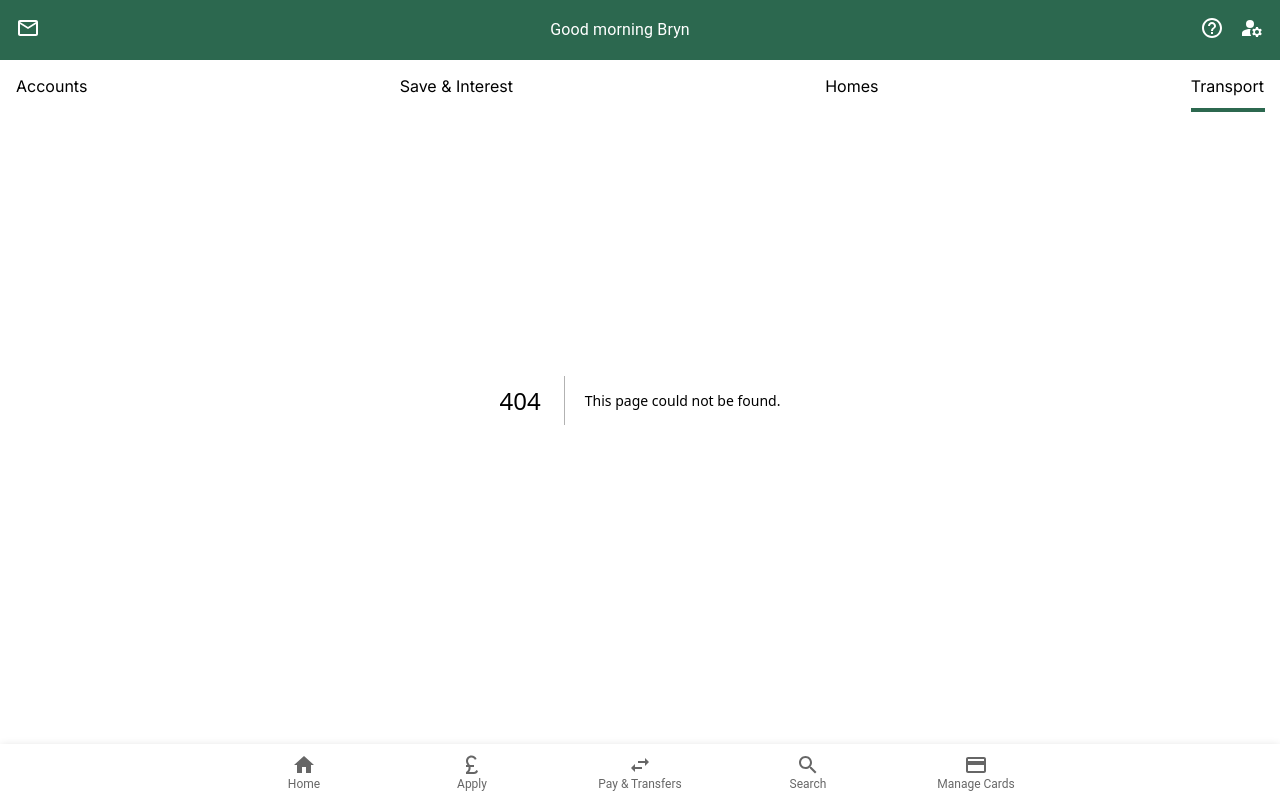
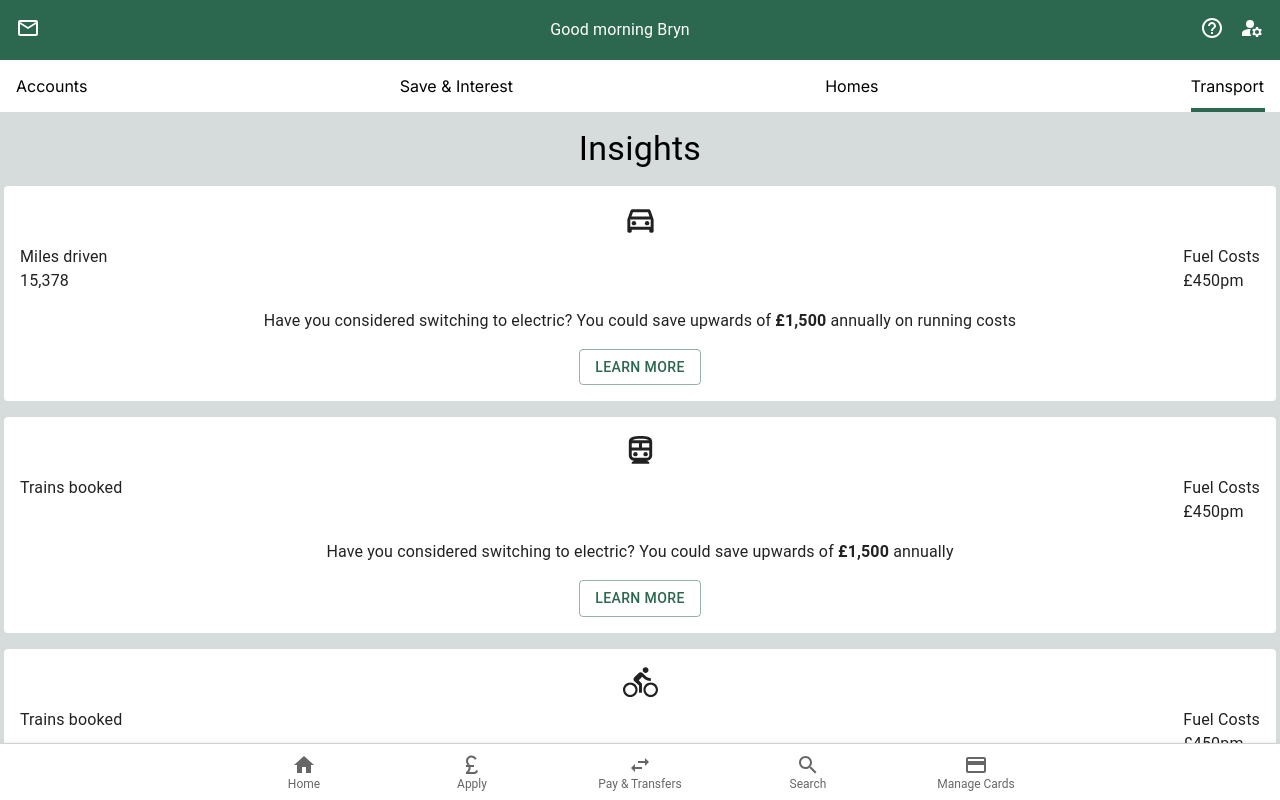
Before and after one commit to lam218/hack-9324, a Next.js app: page /insights in a window 1280 px wide. Before the commit this address had no page. Built offline with nearby package versions, Linux system fonts and the light colour scheme.

Commit message:
new commit

```diff
--- /dev/null
+++ b/src/app/insights/page.tsx
@@ -0,0 +1,193 @@
+"use client";
+
+import React from "react";
+import Link from "next/link";
+import Typography from "@mui/material/Typography";
+import { Button } from "@mui/material";
+import Box from "@mui/material/Box";
+import { Paper } from "@mui/material";
+import DirectionsCarFilledOutlinedIcon from "@mui/icons-material/DirectionsCarFilledOutlined";
+import DirectionsSubwayFilledOutlinedIcon from "@mui/icons-material/DirectionsSubwayFilledOutlined";
+import DirectionsBikeOutlinedIcon from "@mui/icons-material/DirectionsBikeOutlined";
+
+const Insights: React.FC = () => {
+  return (
+    <Box
+      sx={{
+        position: "fixed",
+        top: 112,
+        width: "calc(100%)",
+        overflow: "scroll",
+        height: "calc(100vh - 169px)",
+      }}
+    >
+      <Box sx={{ display: "flex", justifyContent: "center", marginTop: 2 }}>
+        <Typography variant="h4">Insights</Typography>
+      </Box>
+      <Box
+        sx={{
+          display: "flex",
+          flexDirection: "column",
+          alignContent: "center",
+          alignItems: "center",
+        }}
+      >
+        <Paper
+          elevation={0}
+          sx={{
+            width: "calc(100% - 8px)",
+            marginTop: 2,
+            marginRight: 1,
+            marginLeft: 1,
+            padding: 2,
+            display: "flex",
+            flexDirection: "column",
+            justifyContent: "center",
+            alignItems: "center",
+          }}
+        >
+          <DirectionsCarFilledOutlinedIcon fontSize="large" />
+          <Box
+            sx={{
+              marginTop: 1,
+              display: "flex",
+              flexDirection: "row",
+              justifyContent: "space-between",
+              width: "100%",
+            }}
+          >
+            <Box>
+              <Typography>Miles driven</Typography>
+              <Typography>15,378</Typography>
+            </Box>
+            <Box>
+              <Typography>Fuel Costs</Typography>
+              <Typography>£450pm</Typography>
+            </Box>
+          </Box>
+          <Box
+            sx={{
+              display: "flex",
+              flexDirection: "column",
+              alignContent: "center",
+              alignItems: "center",
+              marginTop: 2,
+            }}
+          >
+            <Typography>
+              Have you considered switching to electric? You could save upwards
+              of <strong>£1,500</strong> annually on running costs
+            </Typography>
+            <Button variant="outlined" color="primary" sx={{ marginTop: 2 }}>
+              <Link href='/cars'>Learn more</Link>
+            </Button>
+          </Box>
+        </Paper>
+        <Paper
+          elevation={0}
+          sx={{
+            width: "calc(100% - 8px)",
+            marginTop: 2,
+            marginRight: 1,
+            marginLeft: 1,
+            padding: 2,
+            display: "flex",
+            flexDirection: "column",
+            justifyContent: "center",
+            alignItems: "center",
+          }}
+        >
+          <DirectionsSubwayFilledOutlinedIcon fontSize="large" />
+          <Box
+            sx={{
+              marginTop: 1,
+              display: "flex",
+              flexDirection: "row",
+              justifyContent: "space-between",
+              width: "100%",
+            }}
+          >
+            <Box>
+              <Typography>Trains booked</Typography>
+              <Typography></Typography>
+            </Box>
+            <Box>
+              <Typography>Fuel Costs</Typography>
+              <Typography>£450pm</Typography>
+            </Box>
+          </Box>
+          <Box
+            sx={{
+              display: "flex",
+              flexDirection: "column",
+              alignContent: "center",
+              alignItems: "center",
+              marginTop: 2,
+            }}
+          >
+            <Typography>
+              Have you considered switching to electric? You could save upwards
+              of <strong>£1,500</strong> annually
+            </Typography>
+            <Button variant="outlined" color="primary" sx={{ marginTop: 2 }}>
+              Learn more
+            </Button>
+          </Box>
+        </Paper>
+        <Paper
+          elevation={0}
+          sx={{
+            width: "calc(100% - 8px)",
+            marginTop: 2,
+            marginRight: 1,
+            marginLeft: 1,
+            padding: 2,
+            display: "flex",
+            flexDirection: "column",
+            justifyContent: "center",
+            alignItems: "center",
+          }}
+        >
+          <DirectionsBikeOutlinedIcon fontSize="large" />
+          <Box
+            sx={{
+              marginTop: 1,
+              display: "flex",
+              flexDirection: "row",
+              justifyContent: "space-between",
+              width: "100%",
+            }}
+          >
+            <Box>
+              <Typography>Trains booked</Typography>
+              <Typography></Typography>
+            </Box>
+            <Box>
+              <Typography>Fuel Costs</Typography>
+              <Typography>£450pm</Typography>
+            </Box>
+          </Box>
+          <Box
+            sx={{
+              display: "flex",
+              flexDirection: "column",
+              alignContent: "center",
+              alignItems: "center",
+              marginTop: 2,
+            }}
+          >
+            <Typography>
+              Have you considered switching to electric? You could save upwards
+              of <strong>£1,500</strong> annually
+            </Typography>
+            <Button variant="outlined" color="primary" sx={{ marginTop: 2 }}>
+              Learn more
+            </Button>
+          </Box>
+        </Paper>
+      </Box>
+    </Box>
+  );
+};
+
+export default Insights;
--- a/src/app/layout.tsx
+++ b/src/app/layout.tsx
@@ -22,6 +22,16 @@ import Link from "next/link";
 
 const inter = Inter({ subsets: ["latin"] });
 
+import { createTheme, ThemeProvider } from "@mui/material/styles";
+
+const theme = createTheme({
+  palette: {
+  primary: {
+    main: "#2C684F",
+  },
+},
+});
+
 export default function RootLayout({
   children,
 }: Readonly<{
@@ -29,6 +39,7 @@ export default function RootLayout({
 }>) {
   return (
     <html lang="en">
+      <ThemeProvider theme={theme}>
       <body className={inter.className}>
         <header>
           <Box
@@ -37,7 +48,7 @@ export default function RootLayout({
               alignItems: "center",
               justifyContent: "space-between",
               padding: 1,
-              background: '#2C684F',
+              background: "#2C684F",
               color: "primary.contrastText",
               position: "fixed",
               top: 0,
@@ -50,9 +61,7 @@ export default function RootLayout({
             <Box padding={1}>
               <MailOutlineIcon />
             </Box>
-            <Typography sx={{ minWidth: 100 }}>
-              Good morning Bryn
-            </Typography>
+            <Typography sx={{ minWidth: 100 }}>Good morning Bryn</Typography>
             <Box sx={{ display: "flex" }}>
               <Box sx={{ padding: 1 }}>
                 <HelpOutlineIcon />
@@ -91,10 +100,7 @@ export default function RootLayout({
             sx={{ position: "fixed", bottom: 0, left: 0, right: 0 }}
             elevation={3}
           >
-            <BottomNavigation
-              showLabels
-              value={"Home"}
-            >
+            <BottomNavigation showLabels value={"Home"}>
               <BottomNavigationAction label="Home" icon={<HomeIcon />} />
               <BottomNavigationAction
                 label="Apply"
@@ -113,6 +119,7 @@ export default function RootLayout({
           </Paper>
         </footer>
       </body>
+      </ThemeProvider>
     </html>
   );
 }
```
Also changed, not shown: src/app/cars/page.tsx (added, +16 -0 lines), src/app/pag2/page.tsx (deleted, +0 -16 lines), src/app/page.tsx (+37 -14 lines), 1 other file (tests, documents, lock files or other folders).
